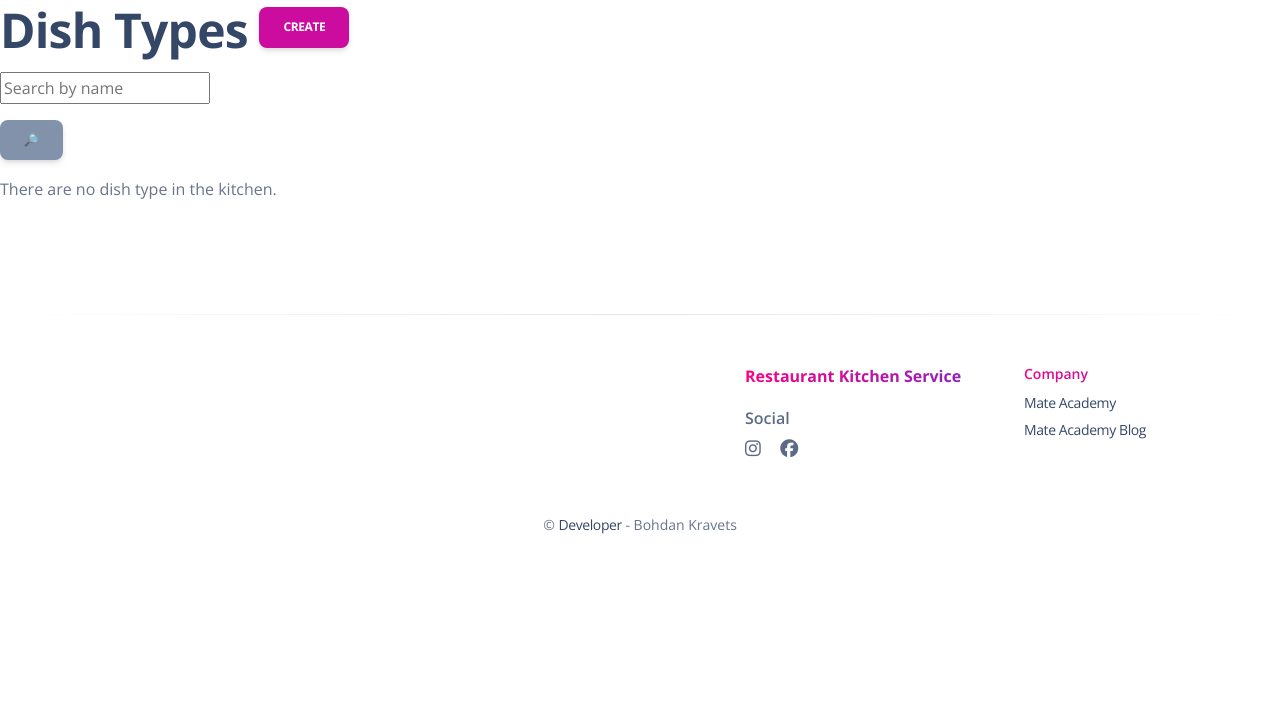
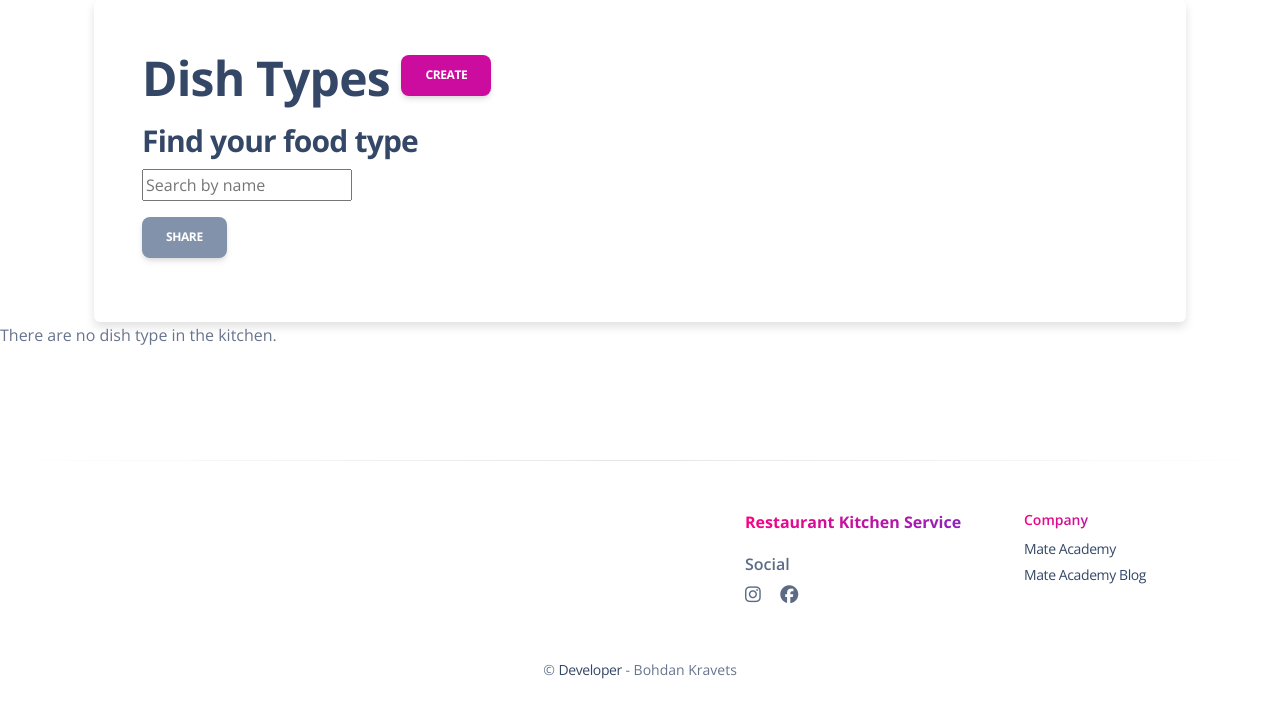
Before and after one commit to kravetb/restaurant-kitchen-service, a Django app: page /dish-types/ in a window 1280 px wide. Shown: the part 600-1304 px from the top of the page. Before the commit the page ends 1134 px from the top, so only its background shows below. Run offline with Django 5.2, Linux system fonts and the light colour scheme; the visitor is signed in with stand-in values (Sample User, id 1); data that the repository does not hold is empty; some libraries are stand-ins or nearby versions.

Commit message:
Add new style by Share Form on dish_type_list.html

```diff
--- a/templates/kitchen/dish_type_list.html
+++ b/templates/kitchen/dish_type_list.html
@@ -4,7 +4,7 @@
 
 {% block content %}
 
-<header class="header-2">
+<header class="header-2" xmlns="http://www.w3.org/1999/html">
   <div class="page-header min-vh-75 relative" style="background-image: url('{% static 'img/curved-images/curved15.jpg' %}')">
     <div class="container">
       <div class="row">
@@ -33,15 +33,25 @@
   </div>
 </header>
 
+<section class="vh-lg-100 mt-5 mt-lg-0 bg-soft d-flex align-items-center">
+  <div class="container">
+    <div class="row form-bg-image">
+      <div class="col-12 d-flex align-items-center">
+        <div class="signin-inner my-3 my-lg-0 bg-white shadow border-0 rounded p-4 p-lg-5 w-100 fmxw-500 ms-0 text-start">
           <h1>
             Dish Types
             <a href="{% url 'kitchen:dish-type-create' %}" class="btn btn-primary link-to-page">Create</a>
           </h1>
-
+          <h1 class="h3">Find your food type</h1>
           <form method="get" action="" class="form-inline">
             {{ search_form.as_p }}
-    <input type="submit" class="btn btn-secondary" value="🔎">
+            <input type="submit" class="btn btn-secondary" value="Share">
           </form>
+        </div>
+      </div>
+    </div>
+  </div>
+</section>
 
   {% if dish_type_list %}
     <table class="table">
```
Lines whose indentation alone changed are shown as unchanged.
